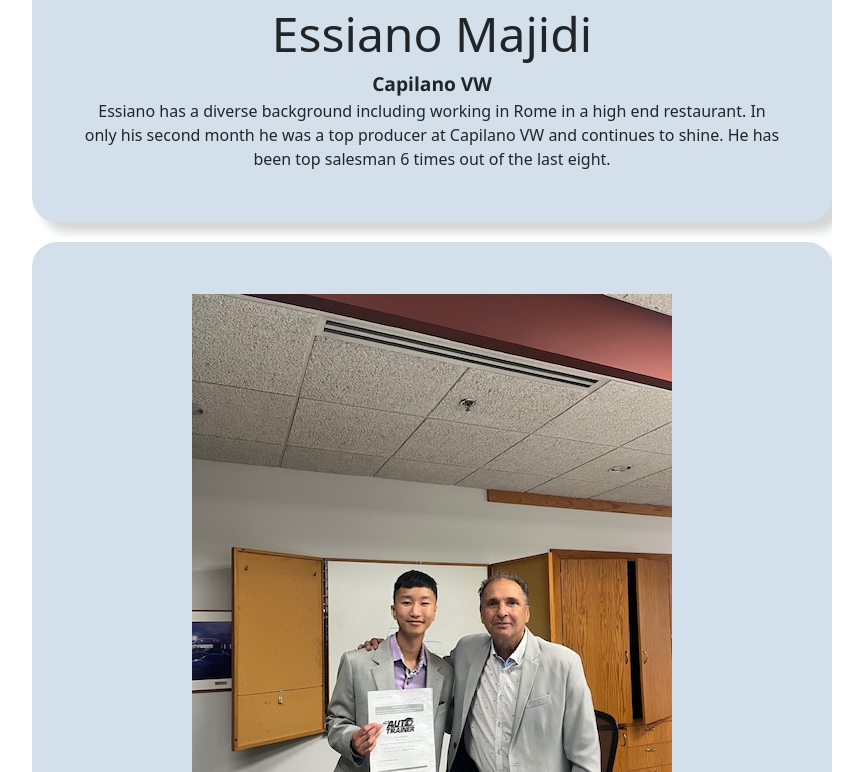
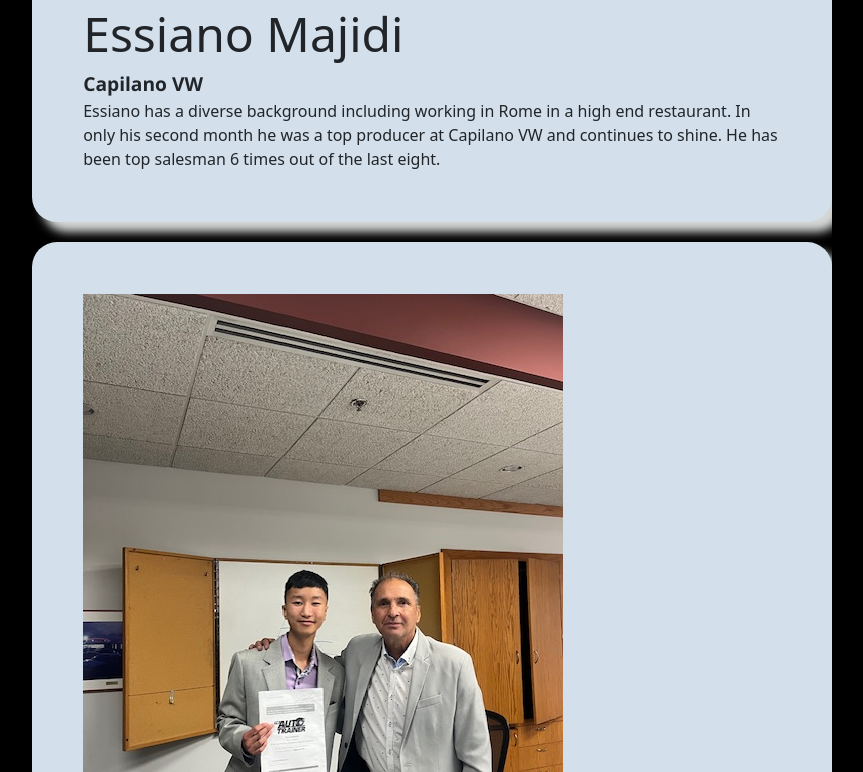
Before and after one commit to dennisyau96/theAutoTrainerFrontend, a React (Vite) app: page / in a window 1280 px wide. Shown: the part 2748-3520 px from the top of the page, without its empty margins (208-1071 px from the left). Built offline with nearby package versions, Linux system fonts and the light colour scheme.

Commit message:
first desktop

```diff
--- a/src/App.jsx
+++ b/src/App.jsx
@@ -32,7 +32,7 @@ const App = () => {
           <Tip />
         </div> */}
 
-        <div id="mainContent" className="  h-100">
+        <div id="mainContent" className=" h-100 bg-black">
           <Routes>
             <Route path="/">
               <Route index element={<Home />} />
--- a/src/animation.css
+++ b/src/animation.css
@@ -234,13 +234,22 @@ s
 
 .homeSection2 {
   display: block;
-  justify-self: center;
+  /* justify-self: center;
   justify-content: center;
   justify-items: center;
   text-align: center;
   place-content: center;
   place-self: center;
-  place-items: center;
+  place-items: center; */
+  /*--*/
+  justify-self: left;
+  justify-self: left;
+  justify-content: left;
+  justify-items: left;
+  text-align: left;
+  place-content: left;
+  place-self: left;
+  place-items: left;
 }
 
 .storyName {
@@ -251,44 +260,45 @@ s
   margin-top: 20px;
   max-width: 800px;
   background-color: #d3dfea;
-  justify-self: center;
-  justify-content: center;
-  justify-items: center;
-  text-align: center;
-  place-content: center;
-  place-self: center;
-  place-items: center;
+  justify-self: left;
+  justify-self: left;
+  justify-content: left;
+  justify-items: left;
+  text-align: left;
+  place-content: left;
+  place-self: left;
+  place-items: left;
   border: none;
   border-radius: 25px;
   box-shadow: 10px 10px 10px rgb(213, 214, 214);
 }
 
 .storyPicA {
-  justify-self: center;
-  justify-content: center;
-  justify-items: center;
-  text-align: center;
-  place-content: center;
-  place-self: center;
-  place-items: center;
+  justify-self: left;
+  justify-content: left;
+  justify-items: left;
+  text-align: left;
+  place-content: left;
+  place-self: left;
+  place-items: left;
 }
 .storyPicB {
-  justify-self: center;
-  justify-content: center;
-  justify-items: center;
-  text-align: center;
-  place-content: center;
-  place-self: center;
-  place-items: center;
+  justify-self: left;
+  justify-content: left;
+  justify-items: left;
+  text-align: left;
+  place-content: left;
+  place-self: left;
+  place-items: left;
 }
 .storyImg {
-  justify-self: center;
-  justify-content: center;
-  justify-items: center;
-  text-align: center;
-  place-content: center;
-  place-self: center;
-  place-items: center;
+  justify-self: left;
+  justify-content: left;
+  justify-items: left;
+  text-align: left;
+  place-content: left;
+  place-self: left;
+  place-items: left;
 }
 
 .storyName {
@@ -296,7 +306,7 @@ s
 }
 
 .storyDetail {
-  text-align: justify;
+  text-align: left;
 }
 
 .storyDealership {
--- a/src/component/Program.jsx
+++ b/src/component/Program.jsx
@@ -40,8 +40,8 @@ const Program = () => {
         </h1>
         {/* <h2 className="pt-10 text-white"></h2> */}
 
-        <div className=" grid grid-auto-flow grid-cols-3" id="programDetail">
-          <div className="justify-items-center ">
+        <div className=" " id="programDetail">
+          <div className="justify-items-center " id="programPart1">
             <h3
               className="text-center py-4 text-white italic flex-wrap flex px-1"
               id="pObj"
--- a/src/index.css
+++ b/src/index.css
@@ -5,12 +5,12 @@
 html {
   scroll-behavior: smooth;
 }
+
 body {
   margin: 0;
   /* display: flex; */
   /* place-items: center; */
   min-height: 100vh;
-  min-width: 400px;
 
   max-width: 100vw;
   transition-delay: 300ms;
@@ -19,6 +19,17 @@ body {
 }
 header {
   width: 100vw;
+}
+
+#mainContent {
+  justify-self: center;
+  justify-self: center;
+  justify-content: center;
+  justify-items: center;
+  text-align: center;
+  place-content: center;
+  place-self: center;
+  place-items: center;
 }
 
 /* class selector*/
@@ -61,6 +72,19 @@ header {
 }
 
 /* id selector */
+#mainContent {
+  min-width: 100vw;
+}
+
+#programPart1 > * > * {
+  justify-self: center;
+  justify-content: center;
+  justify-items: center;
+  text-align: center;
+  place-content: center;
+  place-self: center;
+  place-items: center;
+}
 #mainContent {
   min-height: 100vh;
 }
```
